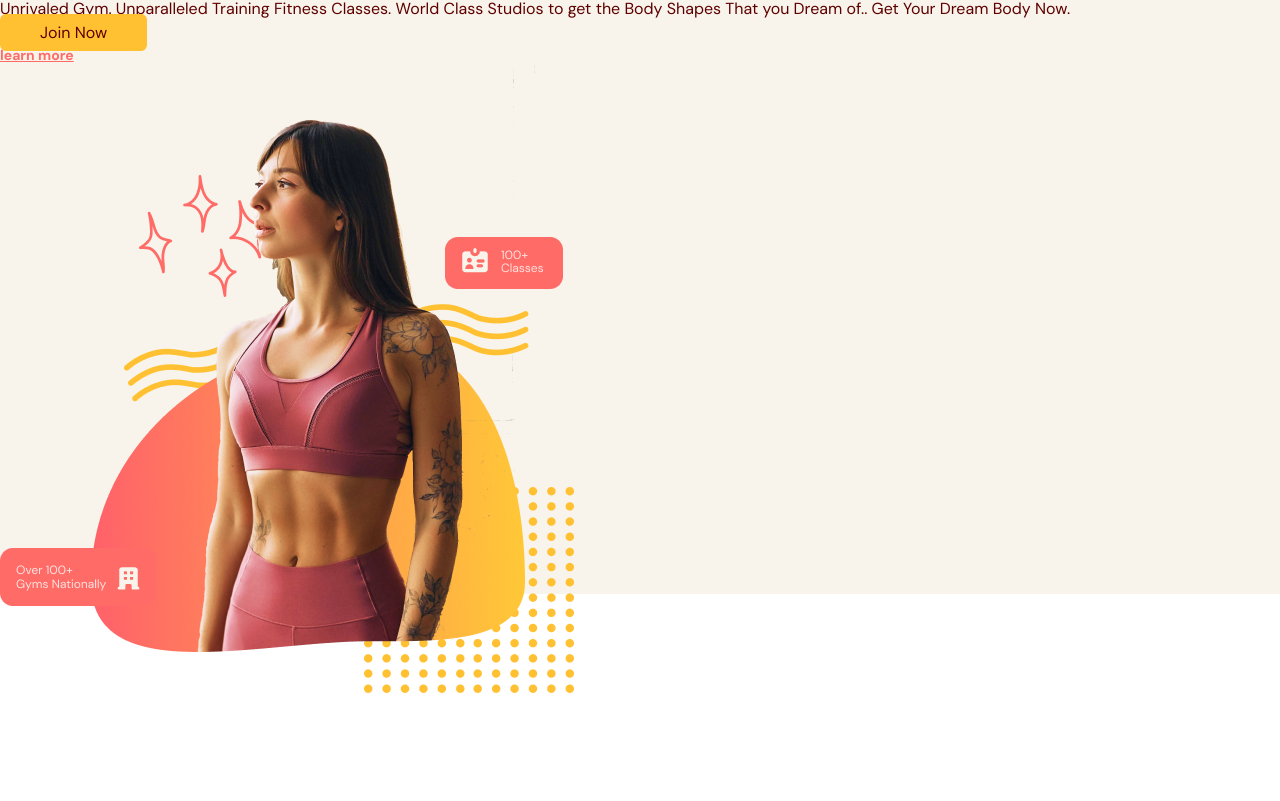
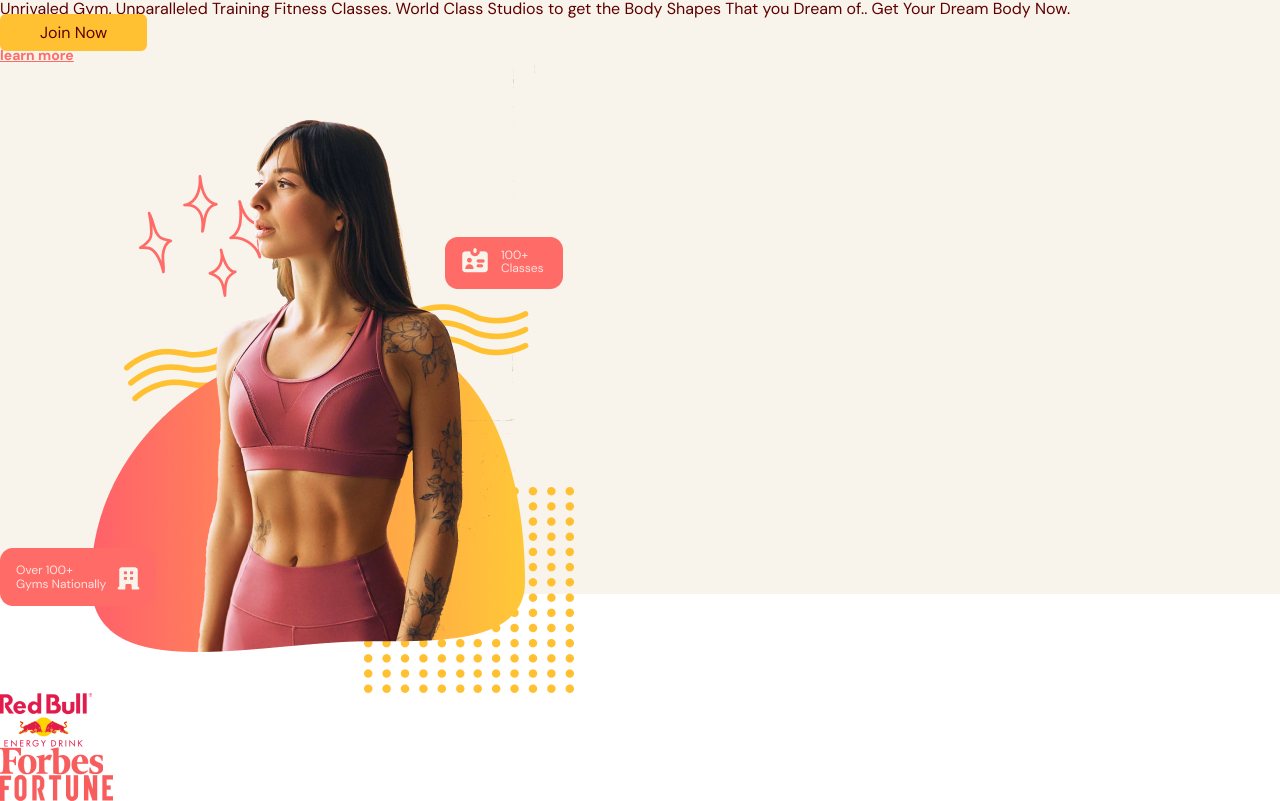
Before and after one commit to ali-0407/fitness-gym-website, a React (Vite) app: page / in a window 1280 px wide. Shown: the part 206-1007 px from the top of the page. Before the commit the page ends 899 px from the top, so only its background shows below. Built offline with nearby package versions, Linux system fonts and the light colour scheme.

Commit message:
sponsors shows up in desktop mode not in mobile

```diff
--- a/src/scenes/home/index.tsx
+++ b/src/scenes/home/index.tsx
@@ -13,7 +13,7 @@
 };
 
 const Home = ({ setSelectedPage }: Props) => {
-  const isAboveMediumScreens = useMediaQuery("(max-width: 1060px)");
+  const isAboveMediumScreens = useMediaQuery("(min-width: 1060px)");
   return (
     <section id="home" className="gap-16 bg-gray-20 py-10 md:h-full md:pb-0">
       {/* Image and Main Header */}
@@ -50,9 +50,22 @@
         </div>
         {/* image */}
         <div>
-          <img alt="home-pageGraphic" src={HomePageGraphic}/>
+          <img alt="home-pageGraphic" src={HomePageGraphic} />
         </div>
       </div>
+
+      {/* sponsors */}
+      {isAboveMediumScreens && (
+        <div>
+          <div>
+            <div>
+              <img alt="redbull-sponsor" src={SponsorRedBull} />
+              <img alt="forbes-sponsor" src={SponsorForbes} />
+              <img alt="fortune-sponsor" src={SponsorFortune} />
+            </div>
+          </div>
+        </div>
+      )}
     </section>
   );
 };
```
